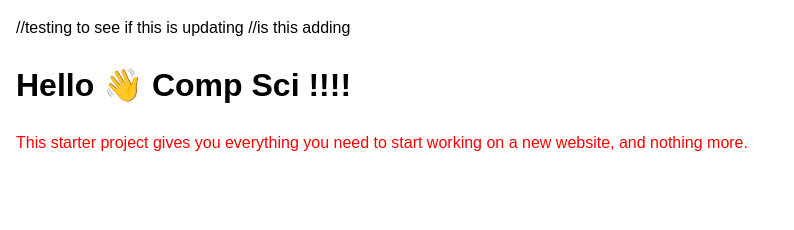
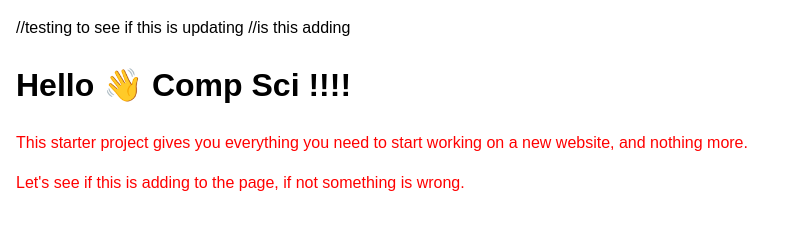
Before and after one commit to MatthewCab/comp584-hw1, a plain HTML site: page index.html in a window 1280 px wide. Shown: the whole page, without its empty margins (0-794 px from the left). Drawn offline with Linux system fonts and the light colour scheme.

Commit message:
Update index.html

```diff
--- a/index.html
+++ b/index.html
@@ -26,5 +26,9 @@
       This starter project gives you everything you need to start working on a new
       website, and nothing more.
     </p>
+
+    <p>
+      Let's see if this is adding to the page, if not something is wrong.
+    </p>
   </body>
 </html>
```
